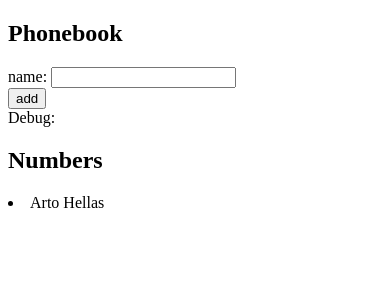
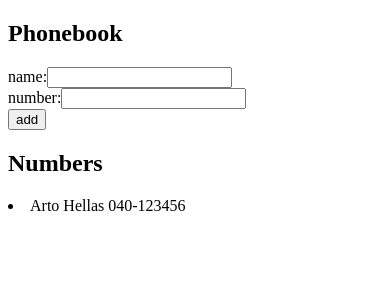
Before and after one commit to Nelman25/fullstackopen, a React (Vite) app in the folder part2/phonebook/: page / in a window 390 px wide. Shown: the top 300 px of the page. Built offline with nearby package versions, Linux system fonts and the light colour scheme.

Commit message:
2.8: The Phonebook Step 3 done

```diff
--- a/part2/phonebook/src/App.jsx
+++ b/part2/phonebook/src/App.jsx
@@ -2,27 +2,42 @@
 import { useState } from "react";
 
 const App = () => {
-    const [persons, setPersons] = useState([{ name: "Arto Hellas", id: 1 }]);
+    const [persons, setPersons] = useState([
+        { name: "Arto Hellas", number: "040-123456", id: 1 },
+    ]);
     const [newName, setNewName] = useState("");
+    const [newNumber, setNewNumber] = useState("");
+
     const names = persons.map((person) => person.name.toLowerCase());
     const nameAlreadyExist = names.includes(newName.toLowerCase());
 
     const addPerson = (e) => {
         e.preventDefault();
+
         if (nameAlreadyExist) {
             alert(`${newName} is already added to the phonebook`);
+            setNewName("");
+            setNewNumber("");
             return;
         }
+
         const newPerson = {
             name: newName,
+            number: newNumber,
             id: persons.length + 1,
         };
+
         setPersons(persons.concat(newPerson));
         setNewName("");
+        setNewNumber("");
     };
 
     const handleNameChange = (e) => {
         setNewName(e.target.value);
+    };
+
+    const handleNumberChange = (e) => {
+        setNewNumber(e.target.value);
     };
 
     return (
@@ -30,16 +45,22 @@
             <h2>Phonebook</h2>
             <form onSubmit={addPerson}>
                 <div>
-                    name: <input value={newName} onChange={handleNameChange} />
+                    name:
+                    <input value={newName} onChange={handleNameChange} />
+                </div>
+                <div>
+                    number:
+                    <input value={newNumber} onChange={handleNumberChange} />
                 </div>
                 <div>
                     <button type="submit">add</button>
                 </div>
             </form>
-            <div>Debug: {newName}</div>
             <h2>Numbers</h2>
             {persons.map((person) => (
-                <li key={person.id}>{person.name}</li>
+                <li key={person.id}>
+                    {person.name} {person.number}
+                </li>
             ))}
         </div>
     );
```
